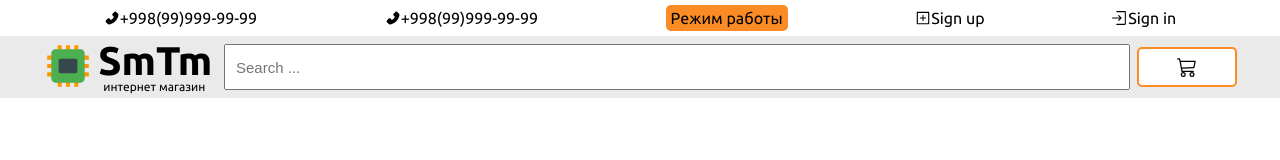
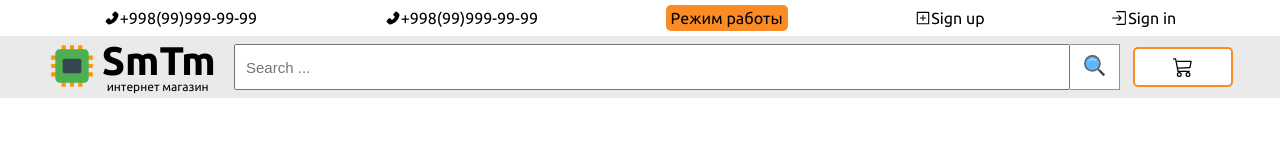
Before and after one commit to Qutbiddin-Safarov/smtm, a React (Create React App) app: page / in a window 1280 px wide. Shown: the top 160 px of the page. Built offline with nearby package versions, Linux system fonts and the light colour scheme; no server answers.

Commit message:
fifth commit

```diff
--- a/src/components/header/Header.jsx
+++ b/src/components/header/Header.jsx
@@ -3,8 +3,6 @@ import "./Header.scss";
 import { Link, useLocation } from "react-router-dom";
 import { RxEnter } from "react-icons/rx";
 import { AiOutlinePlusSquare, AiFillPhone } from "react-icons/ai";
-import {BsCart3} from 'react-icons/bs'
-import {FcElectronics} from 'react-icons/fc'
 import { Container } from "../../utils/Components";
 
 function Header() {
@@ -41,31 +39,6 @@ function Header() {
           </nav>
         </div>
       </Container>
-      <section className="header-search">
-        <Container>
-          <nav className="search-nav">
-            <ul className="search-list">
-              <li className="search-item">
-                <div className="logo-content">
-                  <FcElectronics className="logo" />
-                  <div className="logo-text">
-                    <h2>SmTm</h2>
-                    <p>интернет магазин</p>
-                  </div>
-                </div>
-              </li>
-              <li className="search-item">
-                <input placeholder="Search ..." type="text" className="search-input"/>
-              </li>
-              <li className="search-item">
-                <Link className="cart">
-                    <BsCart3 className="cart-icon"/>
-                </Link>
-              </li>
-            </ul>
-          </nav>
-        </Container>
-      </section>
     </header>
   );
 }
--- a/src/components/header/Header.scss
+++ b/src/components/header/Header.scss
@@ -1,8 +1,4 @@
 header{
-    position: sticky;
-    top: 0;
-    left: 0;
-    z-index: 10;
     background-color: #fff;
 }
 .panel-list{
@@ -30,68 +26,10 @@ header{
     }
 }
 
-.header-search{
-    background-color: #EAEAEA;
-    padding: 5px 0;
-    .search-list{
-        display: flex;
-        align-items: center;
-        justify-content: space-around;
-        .search-item{
-            .logo-content{
-                display: flex;
-                gap: 0 5px;
-                .logo{
-                    height: 50px;
-                    width: 50px;
-                    // color: #9a031e;
-                }
-                .logo-text{
-                    h2{
-                        font-size: 40px;
-                        font-weight: 700;
-                    }
-                    p{
-                        font-size: 12px;
-                        margin-left: 5px;
-                    }
-                }
-            }
-            .search-input{
-                 height: 40px;
-                 width: 890px;
-                 margin-left: 5px;
-                 outline: none;
-                 padding-left: 10px;
-                 font-size: 15px;
-                }
-                .search-input::placeholder{
-                   font-size: 15px;
-                }
-            .cart{
-                display: flex;
-                align-items: center;
-                justify-content: center;
-                height: 40px;
-                width: 100px;
-                background: #fff;
-                border: 2px solid #fb8b24;
-                border-radius: 5px;
-                .cart-icon{
-                    height: 20px;
-                    width: 20px;
-                    color: black;
-                }
-            }
-        }
-    }
-}
+
 
 @media screen and (max-width: 900px) {
     .panel-list{
         display: none;
     }
-    .search-input{
-        display: none;
-    }
 }
--- /dev/null
+++ b/src/components/search/Search.jsx
@@ -0,0 +1,43 @@
+import React from 'react';
+import {BsCart3} from 'react-icons/bs';
+import { Container } from "../../utils/Components";
+import {FcElectronics , FcSearch} from 'react-icons/fc';
+import { Link } from 'react-router-dom';
+import './Search.scss'
+
+function Search() {
+  return (
+    <section className="header-search">
+    <Container>
+      <nav className="search-nav">
+        <ul className="search-list">
+          <li className="search-item">
+            <div className="logo-content">
+              <FcElectronics className="logo" />
+              <div className="logo-text">
+                <h2>SmTm</h2>
+                <p>интернет магазин</p>
+              </div>
+            </div>
+          </li>
+          <li className="search-item_search">
+            <form action="" className='search_form'>
+                <input placeholder="Search ..." type="text" className="search-input"/>
+                <button typy="submit" className='search-button'>
+                    <FcSearch className='search-icon' />
+                </button>
+            </form>
+          </li>
+          <li className="search-item">
+            <Link className="cart">
+                <BsCart3 className="cart-icon"/>
+            </Link>
+          </li>
+        </ul>
+      </nav>
+    </Container>
+  </section>
+  )
+}
+
+export default Search
--- /dev/null
+++ b/src/components/search/Search.scss
@@ -0,0 +1,86 @@
+.header-search{
+    position: sticky;
+    top: 0;
+    left: 0;
+    z-index: 10;
+    background-color: #EAEAEA;
+    padding: 5px 0;
+    .search-list{
+        display: flex;
+        align-items: center;
+        justify-content: space-around;
+        .search-item{
+            .logo-content{
+                display: flex;
+                gap: 0 5px;
+                .logo{
+                    height: 50px;
+                    width: 50px;
+                    // color: #9a031e;
+                }
+                .logo-text{
+                    h2{
+                        font-size: 40px;
+                        font-weight: 700;
+                    }
+                    p{
+                        font-size: 12px;
+                        margin-left: 5px;
+                    }
+                }
+            }
+            .cart{
+                display: flex;
+                align-items: center;
+                justify-content: center;
+                height: 40px;
+                width: 100px;
+                background: #fff;
+                border: 2px solid #fb8b24;
+                border-radius: 5px;
+                .cart-icon{
+                    height: 20px;
+                    width: 20px;
+                    color: black;
+                }
+            }
+        }
+        .search-item_search{
+            .search_form{
+                display: flex;
+                align-items: center;
+                justify-content: center;
+            }
+            .search-input{
+                 height: 40px;
+                 width: 820px;
+                 margin-left: 5px;
+                 outline: none;
+                 padding-left: 10px;
+                 font-size: 15px;
+                }
+                .search-input::placeholder{
+                   font-size: 15px;
+                }
+                .search-button{
+                    height: 46px;
+                    width: 50px;
+                    background: #fff;
+                    border: 1px solid #8F8F9D;
+                    border-left: 0;
+                    cursor: pointer;
+                    .search-icon{
+                        margin: 0;
+                        padding: 0;
+                        font-size: 25px;
+                    }
+                }
+        }
+    }
+}
+
+@media screen and (max-width: 900px) {
+    .search-item_search{
+        display: none;
+    }
+}
--- a/src/routes/home/Home.jsx
+++ b/src/routes/home/Home.jsx
@@ -1,11 +1,13 @@
 import React from 'react'
 import CategoryList from '../../components/category-list/CategoryList'
 import MainProducts from '../../components/main-products/MainProducts'
+import Search from '../../components/search/Search'
 
 function Home() {
   return (
     <>
       <main>
+        <Search/>
         <CategoryList/>
         <MainProducts/>
       </main>
```
